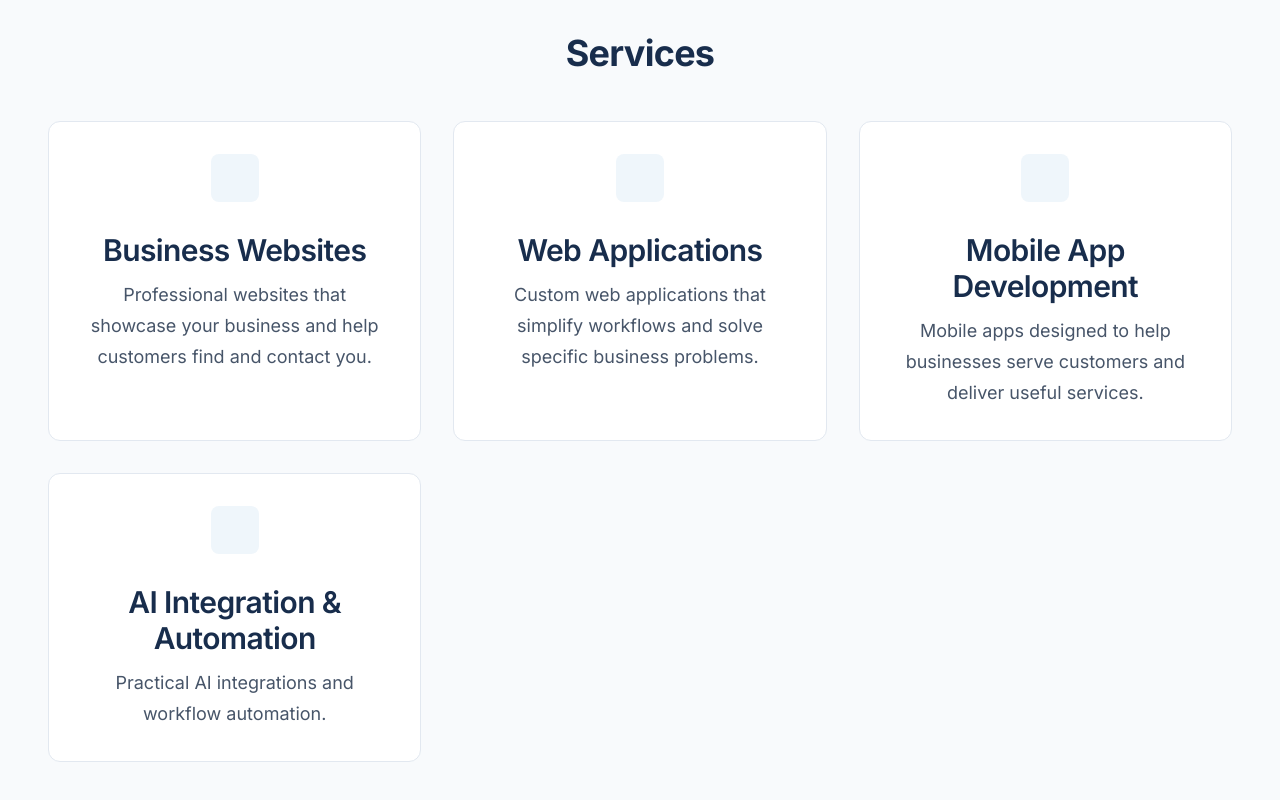
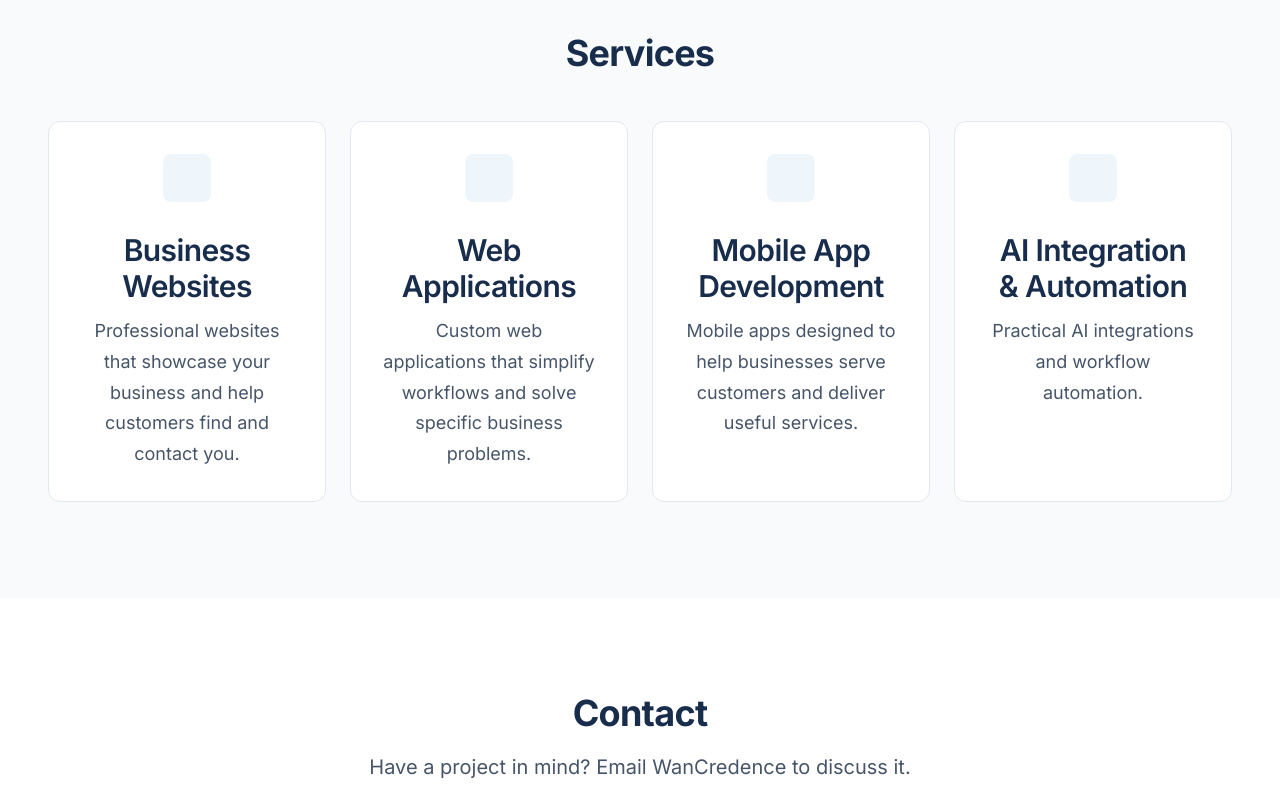
Before and after one commit to WanCredence/wancredence-website, a React (Vite) app: page / in a window 1280 px wide. Shown: the part 700-1500 px from the top of the page. Built offline with nearby package versions, Linux system fonts and the light colour scheme.

Commit message:
refactor(services): update responsive grid layout

```diff
--- a/src/components/sections/Services.tsx
+++ b/src/components/sections/Services.tsx
@@ -11,7 +11,7 @@
           </h2>
         </div>
 
-        <div className="grid md:grid-cols-3 gap-6 lg:gap-8">
+        <div className="grid grid-cols-1 sm:grid-cols-2 xl:grid-cols-4 gap-6">
           {services.map((service) => {
             const Icon = serviceIcons[service.icon]
             return (
```
